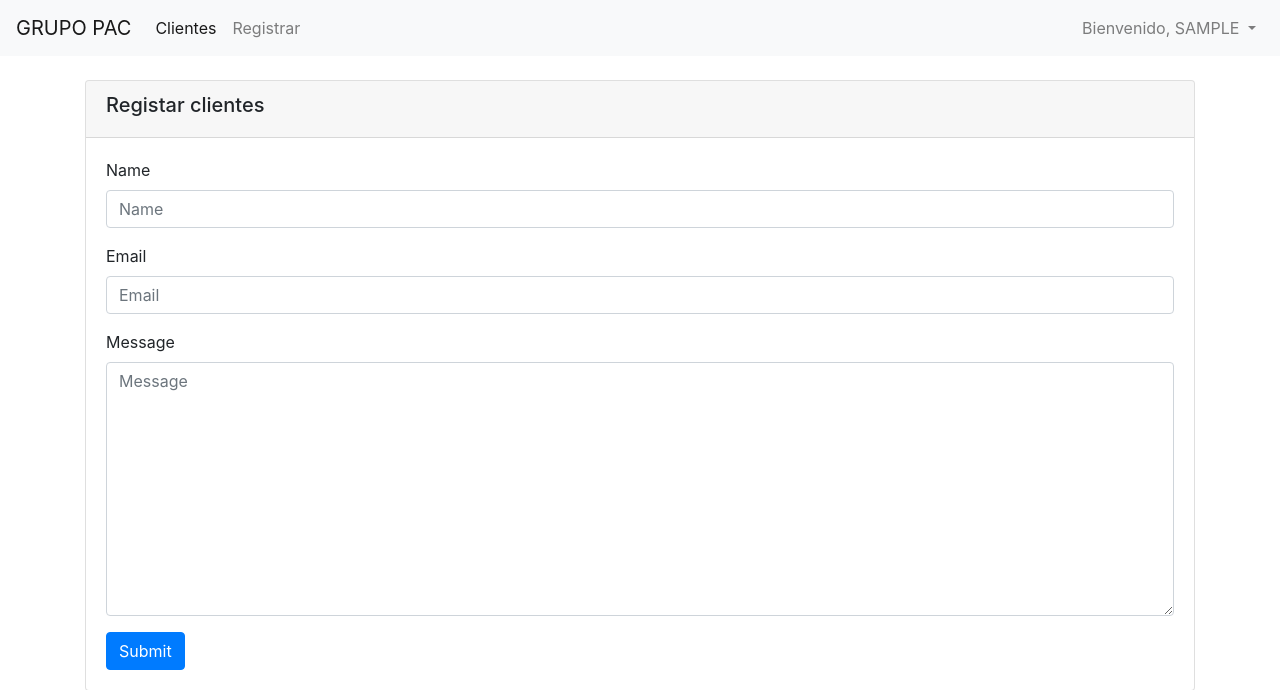
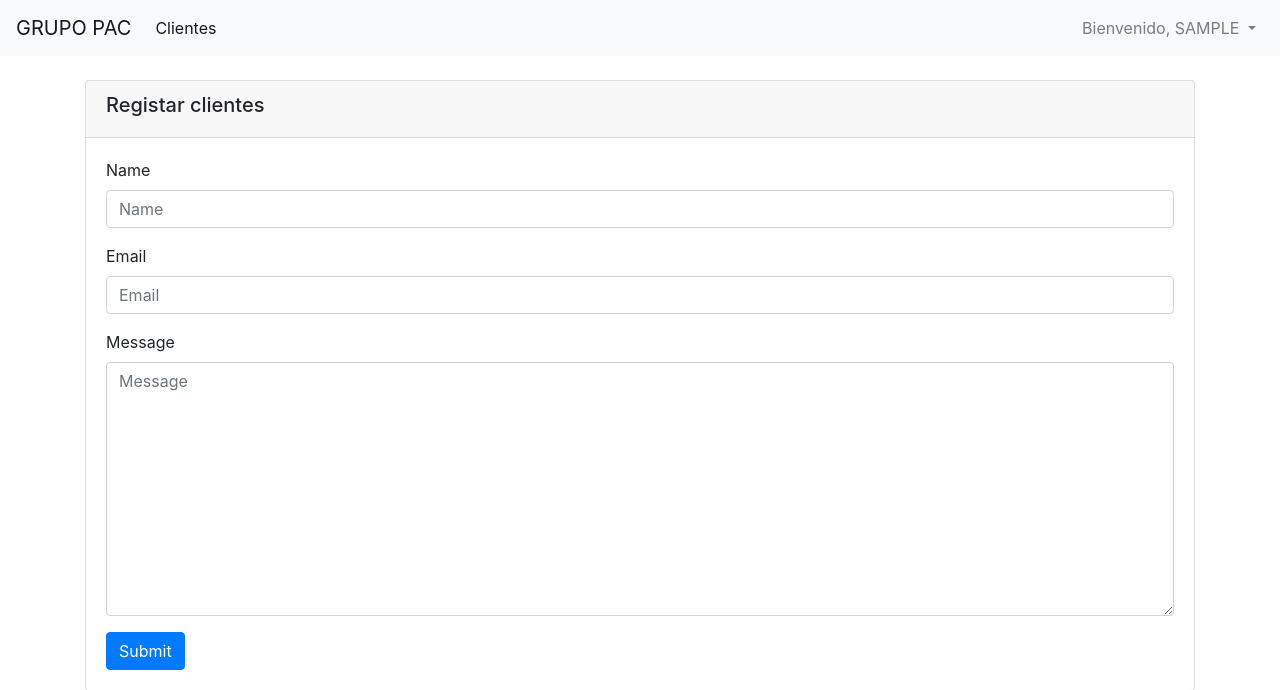
Before and after one commit to alexaderramos/grupopac-django, a Django app: page /panel/registrar/ in a window 1280 px wide. Shown: the top 690 px of the page. Run offline with Django 3.2, Linux system fonts and the light colour scheme; the visitor is signed in with stand-in values (Sample User, id 1); some libraries are stand-ins or nearby versions.

Commit message:
proteccion menu

```diff
--- a/templates/layouts/app_2.html
+++ b/templates/layouts/app_2.html
@@ -17,13 +17,16 @@
   </button>
 
   <div class="collapse navbar-collapse" id="navbarSupportedContent">
+    {% if user.is_authenticated %}
+
+
     <ul class="navbar-nav mr-auto">
         <li class="nav-item active">
         <a class="nav-link" href="{% url 'app:clients.index' %}">Clientes</a>
         </li>
-      <li class="nav-item">
+        <!--li class="nav-item">
         <a class="nav-link" href="{% url 'app:clients.create' %}">Registrar</a>
-      </li>
+        </li-->
     </ul>
 
     <ul class="nav navbar-nav">
@@ -38,6 +41,7 @@
         </div>
         </li>
     </ul>
+    {% endif %}
   </div>
 </nav>
 <div class="container pt-4">
```
Lines whose indentation alone changed are shown as unchanged.
